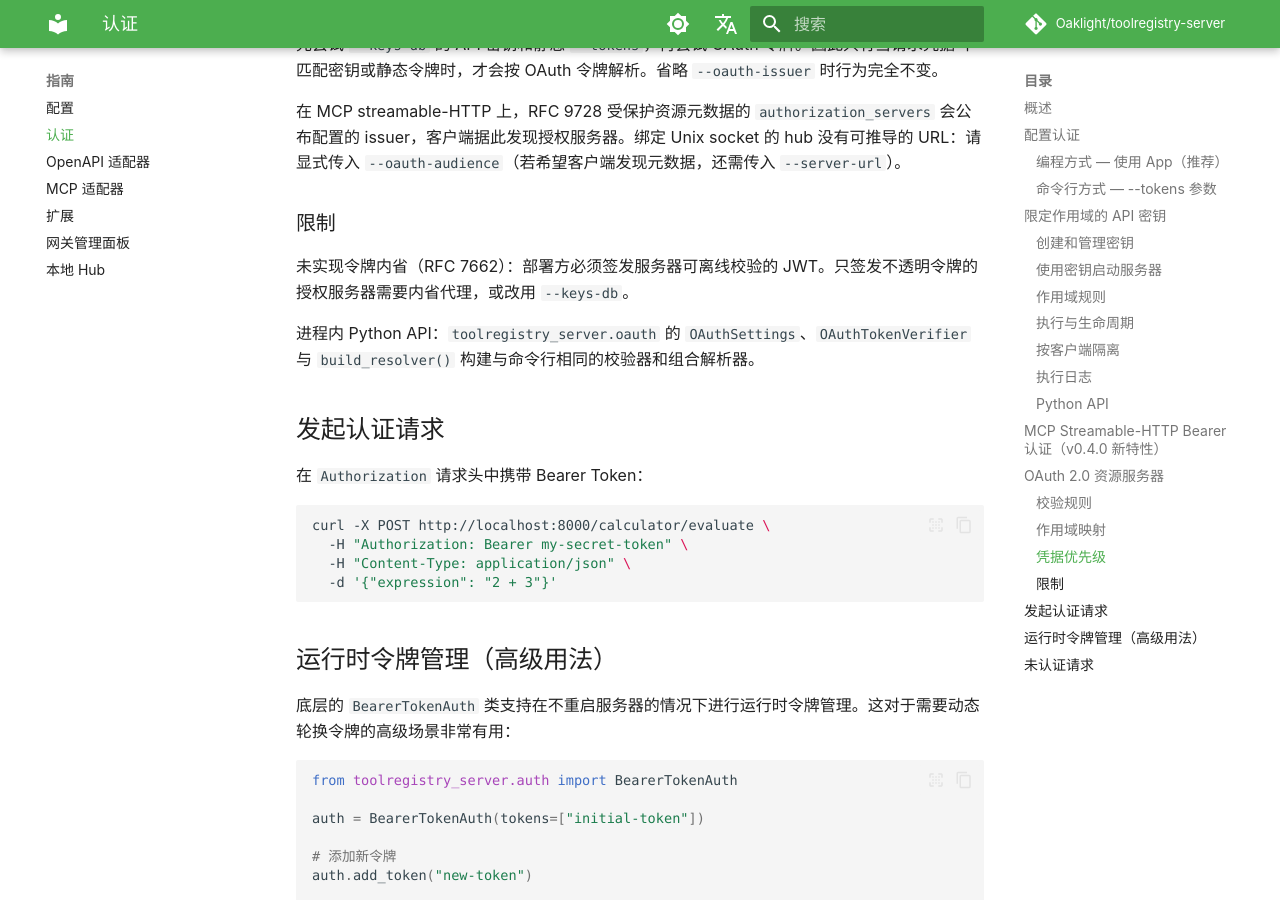
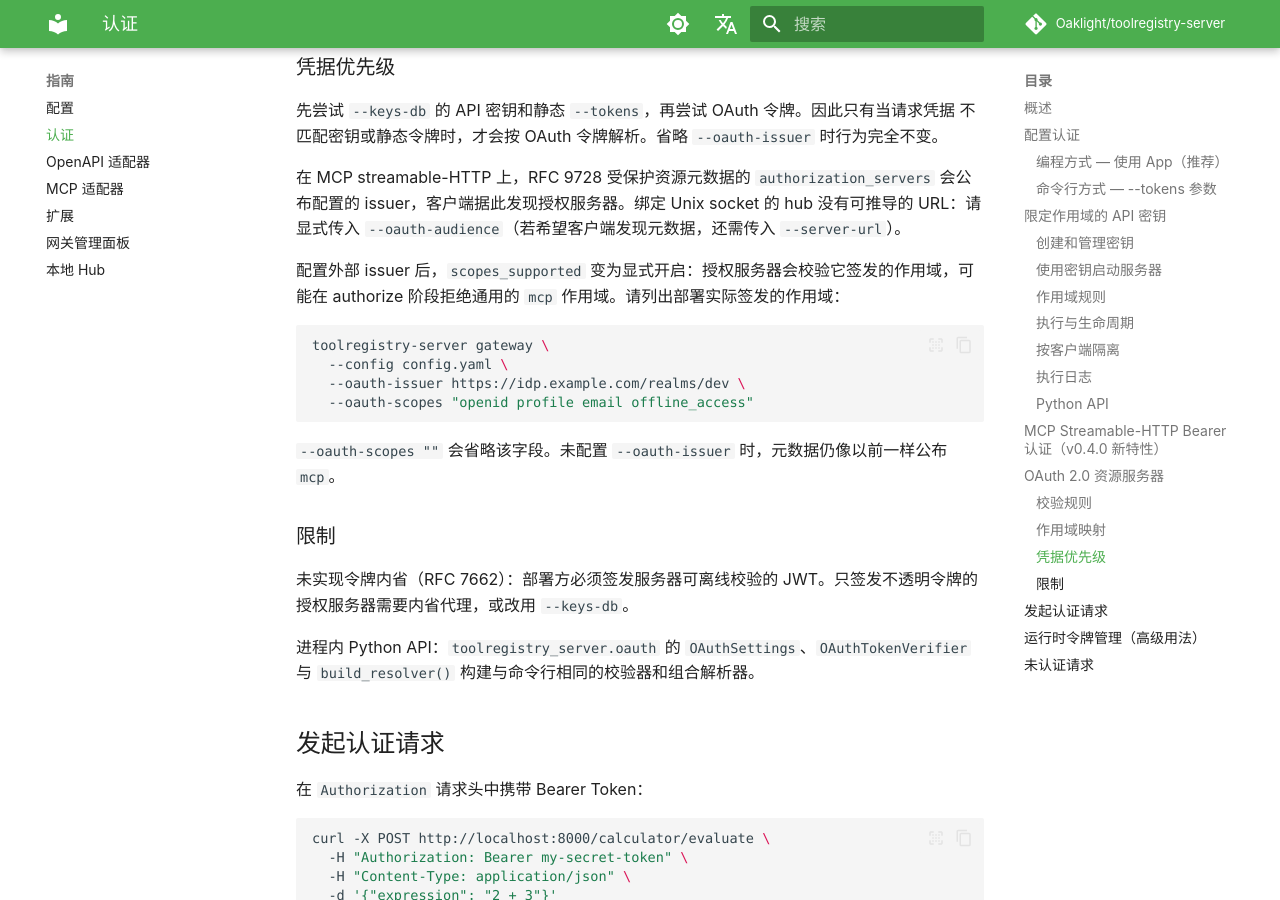
Before and after one commit to Oaklight/toolregistry-server, an MkDocs documentation site: the page built from docs/guides/authentication.md, in a window 1280 px wide and 900 px high, scrolled down 6577 px. Built offline with MkDocs 1.6.1 and Material for MkDocs 9.7.7, drawn with Linux system fonts in a browser that asks for light colours; some web fonts are replaced; comment, search, counter and statistics services are not loaded; some of the changed text lies outside the part shown.

Commit message:
docs(auth): 明确公布 OAuth 作用域

````diff
--- a/docs/guides/authentication.md
+++ b/docs/guides/authentication.md
@@ -235,6 +235,7 @@ toolregistry-server gateway \
 | `--oauth-audience URL` | 期望的 `aud` 或 RFC 8707 `resource` 值，默认为对外公布的 MCP URL |
 | `--oauth-jwks URL` | JWKS 端点（默认：`<issuer>/.well-known/jwks.json`） |
 | `--oauth-scope SCOPE=NAMESPACE[,NAMESPACE]` | 把一个作用域映射到命名空间模式；可重复 |
+| `--oauth-scopes "SCOPE ..."` | 在受保护资源元数据中公布的作用域。为空时省略；配置 issuer 后默认省略 |
 
 `openapi`、`mcp`（HTTP 传输）、`gateway` 与 `local-hub` 都接受这些选项。
 
@@ -268,6 +269,18 @@ toolregistry-server mcp \
 在 MCP streamable-HTTP 上，RFC 9728 受保护资源元数据的 `authorization_servers` 会公布配置的
 issuer，客户端据此发现授权服务器。绑定 Unix socket 的 hub 没有可推导的 URL：请显式传入
 `--oauth-audience`（若希望客户端发现元数据，还需传入 `--server-url`）。
+
+配置外部 issuer 后，`scopes_supported` 变为显式开启：授权服务器会校验它签发的作用域，可能在
+authorize 阶段拒绝通用的 `mcp` 作用域。请列出部署实际签发的作用域：
+
+```bash
+toolregistry-server gateway \
+  --config config.yaml \
+  --oauth-issuer https://idp.example.com/realms/dev \
+  --oauth-scopes "openid profile email offline_access"
+```
+
+`--oauth-scopes ""` 会省略该字段。未配置 `--oauth-issuer` 时，元数据仍像以前一样公布 `mcp`。
 
 ### 限制
 
````
Also changed, not shown: docs/changelog.md (+1 -1 lines), docs/reference/cli/index.md (+3 -0 lines).
